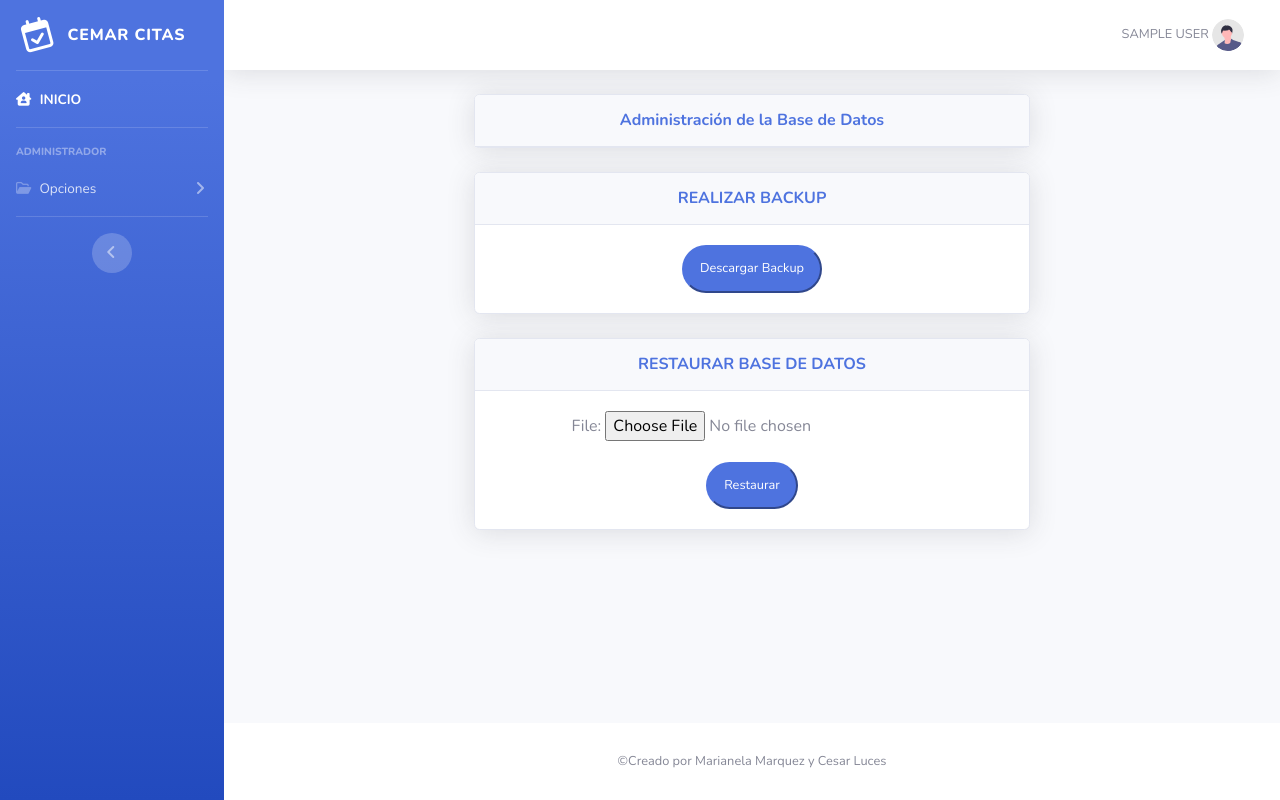
After one commit to marianelamarquez/CitasMedicas, a Django app: page /db/ in a window 1280 px wide. The commit adds this page. Run offline with Django 5.2, Linux system fonts and the light colour scheme; the visitor is signed in with stand-in values (Sample User, id 1); some libraries are stand-ins or nearby versions.

Commit message:
backup y restaurar hechos, falta probar

```diff
--- a/citasmedicas/settings.py
+++ b/citasmedicas/settings.py
@@ -15,7 +15,9 @@ import os
 
 # Build paths inside the project like this: BASE_DIR / 'subdir'.
 BASE_DIR = Path(__file__).resolve().parent.parent
-
+#para restaurar
+MEDIA_ROOT = BASE_DIR / 'media'
+MEDIA_URL = '/media/'
 
 # Quick-start development settings - unsuitable for production
 # See https://docs.djangoproject.com/en/5.0/howto/deployment/checklist/
--- a/task/forms.py
+++ b/task/forms.py
@@ -38,3 +38,7 @@ class CitaForm(forms.ModelForm):
     class Meta:
         model = Cita
         fields = ['informe', 'recipe', 'indicaciones']
+
+#BDD
+class UploadFileForm(forms.Form):
+    file = forms.FileField()
--- /dev/null
+++ b/task/templates/adminBD.html
@@ -0,0 +1,81 @@
+{% extends 'base.html' %}
+{% load static %}
+{% block content %}
+
+<!DOCTYPE html>
+<html>
+    <head>
+
+        <!-- Custom fonts for this template -->
+        <link href="{% static 'vendor/fontawesome-free/css/all.min.css'%}" rel="stylesheet" type="text/css">
+        <link
+            href="https://fonts.googleapis.com/css?family=Nunito:200,200i,300,300i,400,400i,600,600i,700,700i,800,800i,900,900i"
+            rel="stylesheet">
+
+        <!-- Custom styles for this template -->
+        <link href="{% static 'css/sb-admin-2.min.css'%}" rel="stylesheet">
+
+        <!-- Custom styles for this page -->
+        <link href="{% static 'vendor/datatables/dataTables.bootstrap4.min.css'%}" rel="stylesheet">
+
+<body>
+
+    <div class="container-fluid" style="max-width: 60%;">
+        <div class="card shadow mb-4">
+            <!-- titulo -->
+            <div class="card-header py-3">
+                <h6 class="m-0 font-weight-bold text-primary text-center">Administración de la Base de Datos</h6>
+            </div>
+        </div>
+        <div class="card shadow mb-4">
+
+            <div class="card-header py-3 text-center">
+                <h6 class="m-0 font-weight-bold text-primary">REALIZAR BACKUP</h6>
+            </div>
+            <div class="card-body d-flex justify-content-center ">
+                <form class="user" method="get" action="{% url 'database_backup' %}">
+                    <button type="submit" class="btn-user btn-primary">Descargar Backup</button>
+                </form>
+            </div>
+        </div>
+
+        <div class="card shadow mb-4">
+
+            <div class="card-header py-3 text-center">
+                <h6 class="m-0 font-weight-bold text-primary">RESTAURAR BASE DE DATOS</h6>
+            </div>
+            <div class="card-body d-flex justify-content-center">
+                <form class="user" method="post" enctype="multipart/form-data" action="{% url 'database_restore' %}">
+                    {% csrf_token %}
+                    <div class="form-group text-center">
+                    {{ form.as_p }}
+                    </div>
+                    <div class="d-flex justify-content-center">
+                    <button type="submit"  class="btn-user btn-primary">Restaurar</button>
+                    </div>
+
+                </form>
+            </div>
+
+        </div>
+
+{% endblock %}
+<!-- Bootstrap core JavaScript-->
+<script src="{% static 'vendor/jquery/jquery.min.js' %}"></script>
+<script src="{% static 'vendor/bootstrap/js/bootstrap.bundle.min.js' %}"></script>
+
+<!-- Core plugin JavaScript-->
+<script src="{% static 'vendor/jquery-easing/jquery.easing.min.js' %}"></script>
+
+<!-- Custom scripts for all pages-->
+<script src="{% static 'js/sb-admin-2.min.js' %}"></script>
+
+<!-- Page level plugins -->
+<script src="{% static 'vendor/datatables/jquery.dataTables.min.js' %}"></script>
+<script src="{% static 'vendor/datatables/dataTables.bootstrap4.min.js' %}"></script>
+
+<!-- Page level custom scripts -->
+<script src="{% static 'js/demo/datatables-demo.js' %}"></script>
+</body>
+
+</html>
--- a/task/templates/base.html
+++ b/task/templates/base.html
@@ -50,7 +50,7 @@
                     <span>INICIO</span></a>
             </li>
 
-            {% if is_patient or user.is_superuser or is_admin %}
+            {% if is_patient %}
              <!-- Divider -->
              <hr class="sidebar-divider">
             <!-- Heading -->
@@ -73,7 +73,8 @@
                     <span>Consultas</span></a>
             </li>
         {% endif %}
-        {% if is_doctor or is_admin or user.is_superuser %}
+
+        {% if is_doctor %}
             <!-- Divider -->
             <hr class="sidebar-divider">
 
@@ -124,8 +125,7 @@
                         <a class="collapse-item" href="{% url 'ListarPaciente' %}">Pacientes</a>
                         <div class="collapse-divider"></div>
                         <h6 class="collapse-header">Datos:</h6>
-                        <a class="collapse-item" href="#">Exportar BDD</a>
-                        <a class="collapse-item" href="#">Importar BDD</a>
+                        <a class="collapse-item" href="{% url 'adminBD' %}"> BDD</a>
 
                     </div>
                 </div>
--- a/task/urls.py
+++ b/task/urls.py
@@ -62,4 +62,9 @@ urlpatterns = [
     path('doctor/cita/historial/<int:cita_id>/',  login_required(views.detalle_cita_doctor_historial), name='detalle_cita_doctor_historial'),
     path('eliminar-cita-historial/<int:cita_id>/', login_required(views.eliminar_cita_historial), name='eliminar_cita_historial'),
 
+
+    #RESPALDO Y RESTAURACION
+    path('db/', login_required(views.admin_db_view), name='adminBD'),
+    path('backup/', login_required(views.database_backup), name='database_backup'),
+    path('restore/', login_required(views.database_restore), name='database_restore'),
 ]
--- a/task/views.py
+++ b/task/views.py
@@ -1,10 +1,14 @@
 import datetime
 from django.utils import timezone
 import json
+import os
+import shutil
 from django.shortcuts import get_object_or_404, render, redirect
 from django.core.paginator import Paginator
 from django.contrib.auth import logout, login, authenticate,update_session_auth_hash
-from .forms import UserRegistrationForm,CitaForm
+from django.contrib.admin.views.decorators import staff_member_required
+from django.conf import settings
+from .forms import UserRegistrationForm,CitaForm, UploadFileForm
 from django.contrib.auth.models import Group
 from .models import CustomUser, Cita, DisponibilidadDoctor
 from django.views.generic import TemplateView, ListView, UpdateView, DeleteView
@@ -723,3 +727,57 @@ def eliminar_cita_historial(request, cita_id):
     context = get_user_context(request)
     context["cita"] = cita
     return render(request, "Citas/eliminar_cita_historial.html", context)
+
+
+
+#RESPALDO Y RESTAURACION
+
+@staff_member_required
+def admin_db_view(request):
+    form = UploadFileForm()
+    return render(request, 'adminBD.html', {'form': form})
+
+@staff_member_required
+def database_backup(request):
+    db_path = settings.DATABASES['default']['NAME']
+    backup_filename = f"backup_{timezone.now().strftime('%Y%m%d%H%M%S')}.sqlite3"
+    backup_filepath = settings.MEDIA_ROOT / backup_filename
+
+    # Asegurarse de que el directorio MEDIA_ROOT exista
+    os.makedirs(settings.MEDIA_ROOT, exist_ok=True)
+
+    try:
+        shutil.copyfile(db_path, backup_filepath)
+        with open(backup_filepath, 'rb') as f:
+            response = HttpResponse(f.read(), content_type='application/octet-stream')
+            response['Content-Disposition'] = f'attachment; filename={backup_filename}'
+            return response
+    except Exception as e:
+        return HttpResponse(f"Error al generar el backup de la base de datos: {str(e)}", status=500)
+    finally:
+        if backup_filepath.exists():
+            backup_filepath.unlink()
+
+@staff_member_required
+def database_restore(request):
+    if request.method == 'POST':
+        form = UploadFileForm(request.POST, request.FILES)
+        if form.is_valid():
+            backup_file = request.FILES['file']
+            db_path = settings.DATABASES['default']['NAME']
+            temp_backup_path = settings.MEDIA_ROOT / 'temp_restore.sqlite3'
+
+            try:
+                with open(temp_backup_path, 'wb+') as destination:
+                    for chunk in backup_file.chunks():
+                        destination.write(chunk)
+                shutil.copyfile(temp_backup_path, db_path)
+                return HttpResponse("Base de datos restaurada exitosamente.")
+            except Exception as e:
+                return HttpResponse(f"Error al restaurar la base de datos: {str(e)}", status=500)
+            finally:
+                if temp_backup_path.exists():
+                    temp_backup_path.unlink()
+    else:
+        form = UploadFileForm()
+    return render(request, 'backup_restore.html', {'form': form})
```
